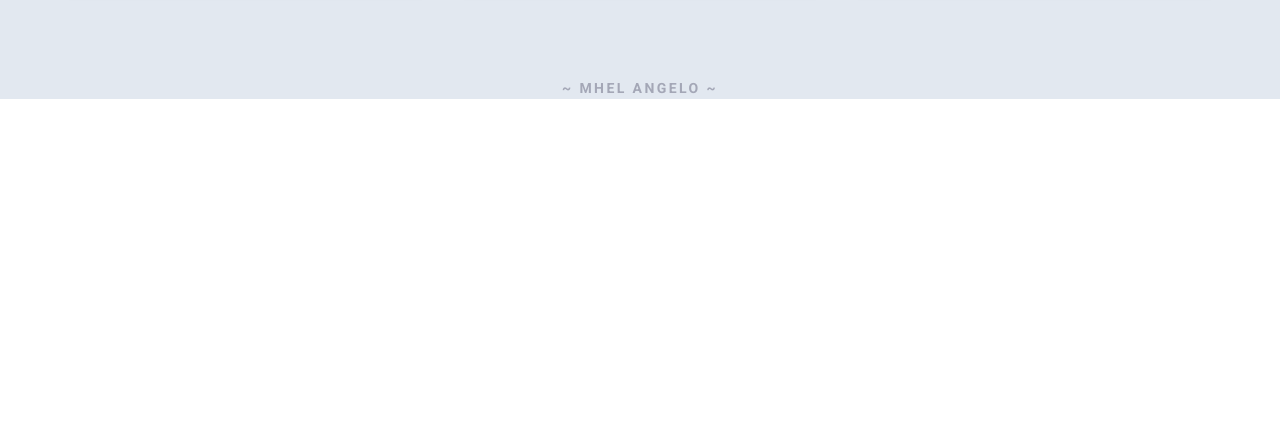
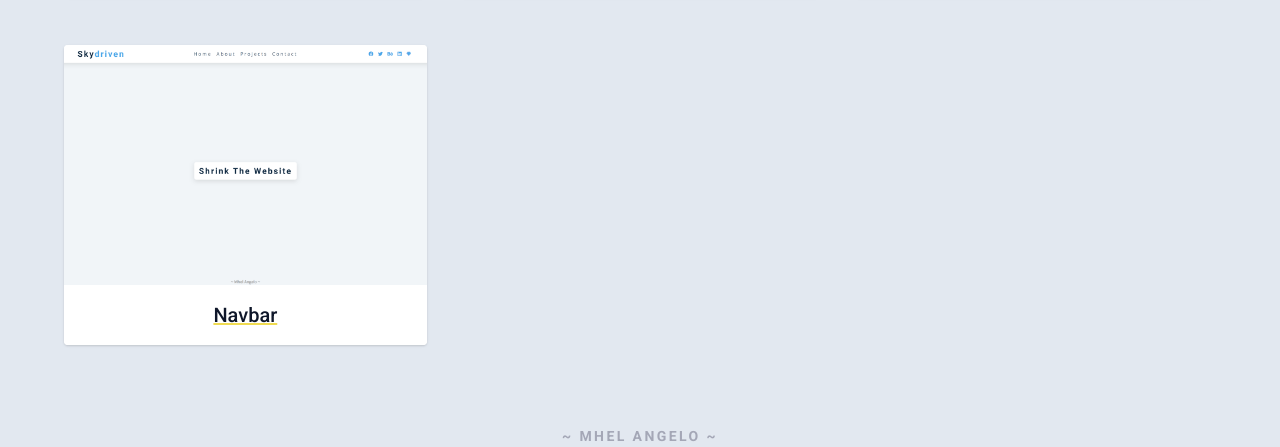
Before and after one commit to 5kydriven/JS-Project, a plain HTML site: page index.html in a window 1280 px wide. Shown: the part 952-1399 px from the top of the page. Before the commit the page ends 1051 px from the top, so only its background shows below. Drawn offline with Linux system fonts and the light colour scheme.

Commit message:
add new project

```diff
--- a/index.html
+++ b/index.html
@@ -52,6 +52,14 @@
                     <h5>Modal</h5>
                 </footer>
             </a>
+            <a class="project__card" href="https://navbar-pic5mhh1x-5kydriven.vercel.app/?vercelToolbarCode=ZR6kd2d1LRnqy3q" target="_blank">
+                <div class="project__card-img">
+                    <img src="/src/images/navbar.png" alt="navbar">
+                </div>
+                <footer>
+                    <h5>Navbar</h5>
+                </footer>
+            </a>
         </div>
     </section>
     <footer class="foot section">
```
Also changed, not shown: src/images/navbar.png (added).
